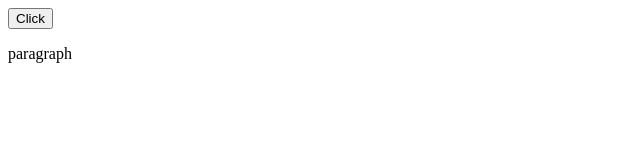
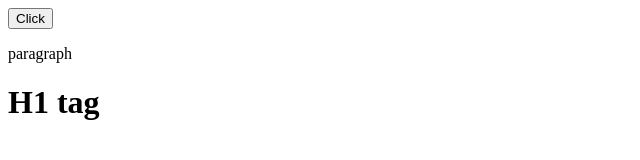
Before and after one commit to TEAM-7-SAD/team7-sem-versioning, a website: page button.html in a window 1280 px wide. Shown: the whole page, without its empty margins (0-640 px from the left). Drawn offline with Linux system fonts and the light colour scheme.

Commit message:
BREAKING CHANGE: Added an H1 tag

```diff
--- a/button.html
+++ b/button.html
@@ -8,5 +8,6 @@
   <body>
     <button type="submit">Click</button>
     <p>paragraph</p>
+    <h1>H1 tag</h1>
   </body>
 </html>
```
